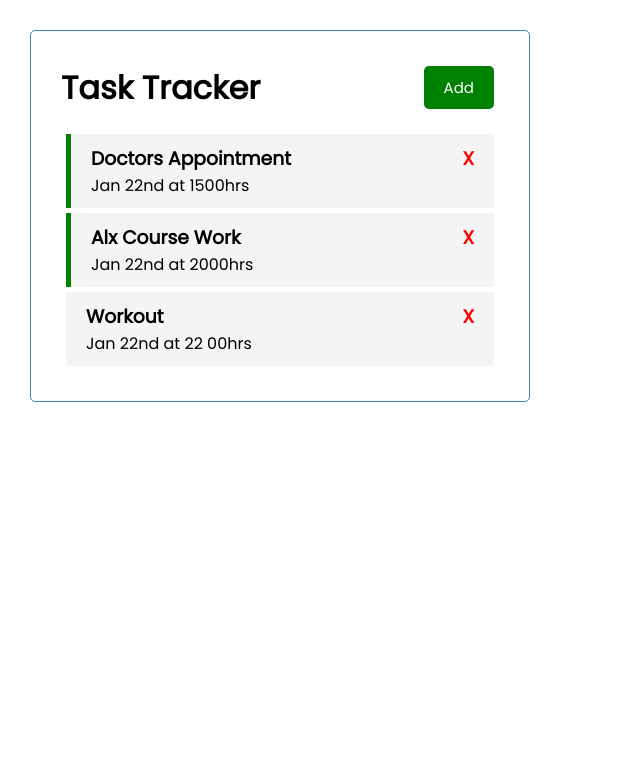
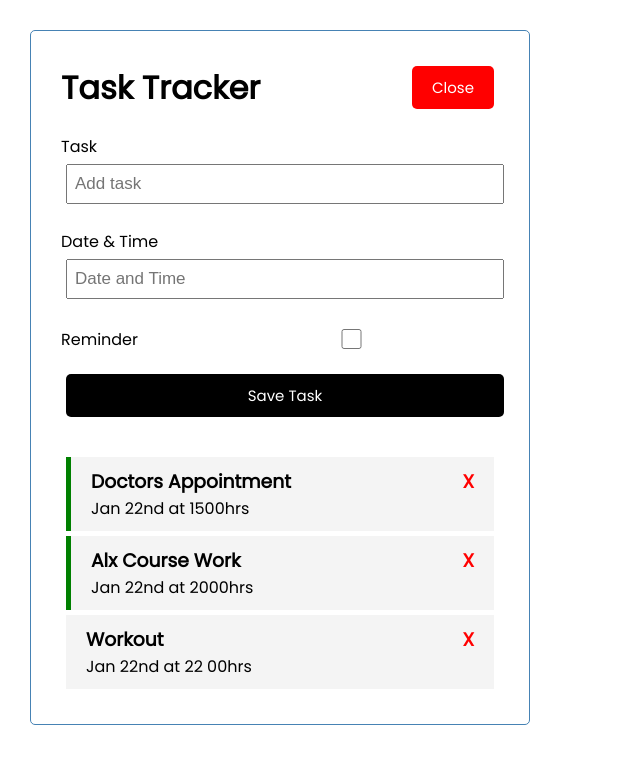
Before and after one commit to jumaantony/task-tracker, a React (Create React App) app: page / in a window 1280 px wide. Both pictures are taken after a click on the button "Add". Shown: the top 764 px of the page, without its empty margins (0-640 px from the left). Built offline with nearby package versions, Linux system fonts and the light colour scheme.

Commit message:
Tweaked Add button

```diff
--- a/src/App.js
+++ b/src/App.js
@@ -2,8 +2,13 @@
 import './App.css';
 import Header from './components/Header';
 import Tasks from './components/Tasks';
+import AddTask from './components/AddTask';
 
 function App() {
+  const [showAddTask, setShowAddtask] = useState(false)
+
+
+
   const [tasks, setTasks] = useState([
     {
         id: 1,
@@ -25,6 +30,13 @@
     },
   ])
 
+  //Add Task
+  const addTask = (task) => {
+    const id = Math.floor(Math.random() * 1000) + 1
+    const newTask = {id, ...task}
+    setTasks([...tasks, newTask])
+  }
+
   // Delete Task Func
   const deleteTask  = (id) => {
     setTasks(tasks.filter((task) => task.id !== id ))
@@ -39,12 +51,18 @@
 
   return (
     <div className='container'>
-      <Header />
-     {tasks.length > 0 ? (
-      <Tasks tasks={tasks} onDelete={deleteTask} onToggle={toggleReminder} />
-     ): (
-      'No Tasks To Show'
-     )}
+      <Header
+        onAdd={() => setShowAddtask(!showAddTask)}
+        showAdd={showAddTask}
+      />
+
+      {showAddTask && <AddTask onAdd={addTask} />}
+
+      {tasks.length > 0 ? (
+        <Tasks tasks={tasks} onDelete={deleteTask} onToggle={toggleReminder} />
+      ): (
+        'No Tasks To Show'
+      )}
     </div>
   );
 }
--- /dev/null
+++ b/src/components/AddTask.js
@@ -0,0 +1,50 @@
+import {React, useState }from 'react'
+
+const AddTask = ({onAdd}) => {
+    const [text, setText] = useState('')
+    const [day, setDay] = useState('')
+    const [reminder, setReminder] = useState(false)
+
+
+    const onSubmit = (e) => {
+        e.preventDefault()
+
+        if(!text) {
+            alert('please add task')
+            return
+        }
+
+        onAdd({ text, day, reminder })
+
+        setText('')
+        setDay('')
+        setReminder(false)
+    }
+
+
+    return (
+        <form className='add-form' onSubmit = {onSubmit}>
+            <div className='form-control'>
+                <label> Task </label>
+                <input type='text' placeholder='Add task' value={text} onChange={(e) => setText(e.target.value)}/>
+            </div>
+
+            <div className='form-control'>
+                <label> Date & Time </label>
+                <input type='text' placeholder='Date and Time' value={day} onChange={(e) => setDay(e.target.value)}/>
+            </div>
+
+            <div className='form-control form-control-check'>
+                <label> Reminder </label>
+                <input type='checkbox' value={reminder}
+                    onChange={(e) => setReminder(e.currentTarget.checked)}
+                    checked={reminder}
+                />
+            </div>
+
+            <input type='submit'  value='Save Task'  className='btn btn-block '/>
+        </form>
+    )
+}
+
+export default AddTask
--- a/src/components/Header.js
+++ b/src/components/Header.js
@@ -1,14 +1,16 @@
 import React from 'react'
 import Button from './Button'
 
-const Header = () => {
-    const onClick = () => {
-        console.log('Click')
-    }
+const Header = ({onAdd, showAdd }) => {
+
     return (
         <header className='header'>
         <h1> Task Tracker</h1>
-        <Button color='green' text='Add' onClick={onClick} />
+        <Button
+            color={showAdd ? 'red' : 'green'}
+            text={showAdd ? 'Close' : 'Add'}
+            onClick={onAdd}
+        />
         </header>
     )
 }
@@ -19,7 +21,6 @@
 //     color: 'red',
 //     backgroundColor: 'black'
 // }
-
 // calling the CSS in the tag
 // style={headingStyle}
 
```
